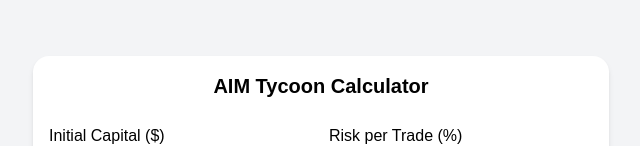
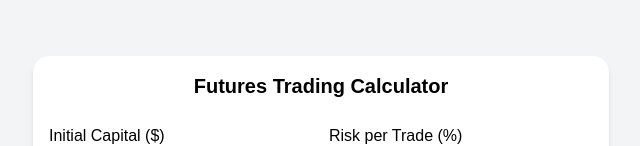
Before and after one commit to nakataken/Crypto-Trading-Calculator, a Next.js app: page /calculator in a window 1280 px wide. Shown: the top 146 px of the page, without its empty margins (319-959 px from the left). Built offline with nearby package versions, Linux system fonts and the light colour scheme.

Commit message:
changed header

```diff
--- a/src/app/components/CalculatorForm.tsx
+++ b/src/app/components/CalculatorForm.tsx
@@ -52,7 +52,7 @@
   return (
     <div className="max-w-xl mx-auto my-10 p-4 bg-white rounded-2xl shadow-md space-y-6">
       <div className="flex justify-center items-center">
-        <h1 className="text-xl font-bold">AIM Tycoon Calculator</h1>
+        <h1 className="text-xl font-bold">Futures Trading Calculator</h1>
       </div>
 
       <div className="grid grid-cols-2 gap-4">
```
